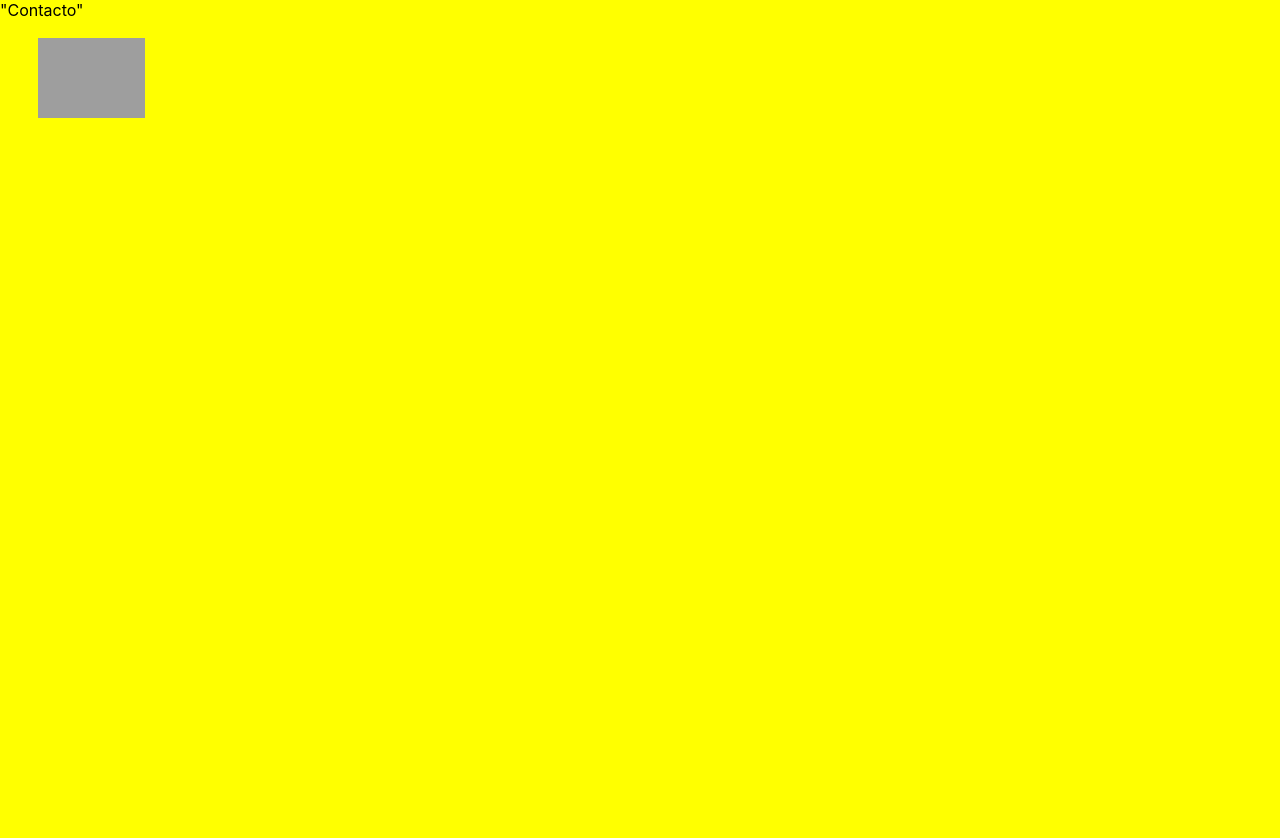
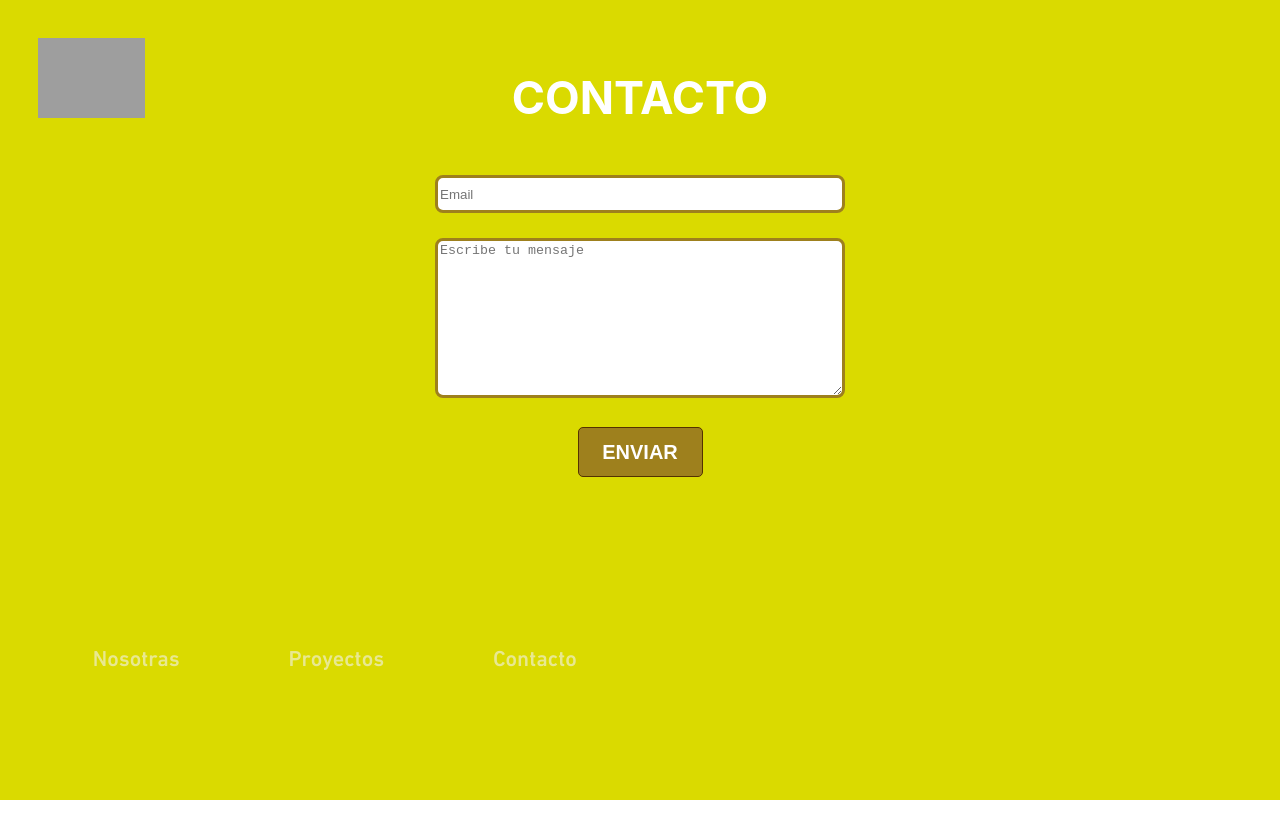
Before and after one commit to valenerramouspe/Runa-Taller, a React (Create React App) app: page /contacto in a window 1280 px wide. Shown: the top 838 px of the page. After the commit the page ends 800 px from the top, so only its background shows below. Built offline with nearby package versions, Linux system fonts and the light colour scheme; grey boxes are pictures that could not be loaded.

Commit message:
built basic functionality and visuals for contact page

```diff
--- a/src/App.css
+++ b/src/App.css
@@ -171,6 +171,7 @@ body,
 
 .selected {
   float: left;
+  opacity: 1;
   color: white;
   display: block;
   color: #f2f2f2;
@@ -188,7 +189,7 @@ body,
 }
 
 /* Add a color to the active/current link */
-.navbar a.active {
+.navbar .active {
   opacity: 1;
 }
 
@@ -423,3 +424,58 @@ body,
 .productsButton:hover {
   cursor: pointer;
 }
+
+.contactHeader {
+  text-align: center;
+  margin-top: 70px;
+  color: white;
+  font-size: 45px;
+}
+
+.emailInput {
+  display: block;
+  margin: 25px auto;
+  width: 400px;
+  border: 3px solid #9e801d;
+  border-radius: 8px;
+  height: 30px;
+  outline: none;
+}
+
+.contactForm {
+  margin: 50px auto;
+  text-align: center;
+}
+.formButton {
+  cursor: pointer;
+  display: block;
+  margin: 25px auto;
+  height: 50px;
+  width: 125px;
+  border: 1px solid #543200;
+  border-radius: 5px;
+  font-size: 20px;
+  font-weight: bold;
+  background-color: #9e801d;
+  color: white;
+}
+.formButton:focus {
+  outline: none;
+}
+
+.contactMessage {
+  height: 150px;
+  width: 400px;
+  border: 3px solid #9e801d;
+  border-radius: 8px;
+  outline: none;
+}
+
+.thankYou {
+  margin: 125px auto;
+  width: 300px;
+  text-align: center;
+  font-size: 25px;
+  font-weight: 600;
+  color: #734500;
+}
--- a/src/Components/Contacto.js
+++ b/src/Components/Contacto.js
@@ -1,9 +1,55 @@
-import React from "react";
+import React, { useState } from "react";
+import Menu from "./Menu";
 
 export default function Contacto() {
+  let [sent, setSent] = useState(false);
+  function handleSubmit(event) {
+    event.preventDefault();
+    setSent(true);
+  }
+  function isSent() {
+    if (sent) {
+      return (
+        <div>
+          <p className="thankYou">
+            Muchas gracias, nos pondremos en contacto a la brevedad
+          </p>
+        </div>
+      );
+    } else {
+      return (
+        <div className="contactForm">
+          <form onSubmit={handleSubmit}>
+            <input
+              className="emailInput"
+              type="email"
+              placeholder="Email"
+            ></input>
+            <textarea
+              className="contactMessage"
+              type="text"
+              placeholder="Escribe tu mensaje"
+            ></textarea>
+            <input className="formButton" type="submit" value="ENVIAR"></input>
+          </form>
+        </div>
+      );
+    }
+  }
   return (
-    <div style={{ backgroundColor: "yellow", height: "3000px" }}>
-      "Contacto"
+    <div>
+      <div
+        style={{
+          backgroundColor: "#dada00",
+          height: "100vh",
+          width: "100vw",
+          display: "table",
+        }}
+      >
+        <h2 className="contactHeader">CONTACTO</h2>
+        {isSent()}
+      </div>
+      <Menu />
     </div>
   );
 }
--- a/src/Components/Individual.js
+++ b/src/Components/Individual.js
@@ -12,9 +12,4 @@ export default function Individual(props) {
       <p>{result.description}</p>
     </div>
   );
-  //(
-  //     <div>
-  //       <p>{data.find((x) => x.id === params.id).id}</p>
-  //     </div>
-  //   );
 }
--- a/src/Components/Menu.js
+++ b/src/Components/Menu.js
@@ -2,7 +2,7 @@ import React, { useState } from "react";
 import { Link } from "react-router-dom";
 
 export default function Menu() {
-  const [selected, setSelected] = useState("");
+  let [selected, setSelected] = useState("");
   return (
     <div className="navbar">
       {/* <a
@@ -26,13 +26,13 @@ export default function Menu() {
       >
         Proyectos
       </Link>
-      <a
+      <Link
         className={selected === "Contacto" ? "selected" : "idle"}
         onClick={() => setSelected("Contacto")}
-        href="/contacto"
+        to="/contacto"
       >
         Contacto
-      </a>
+      </Link>
     </div>
   );
 }
```
